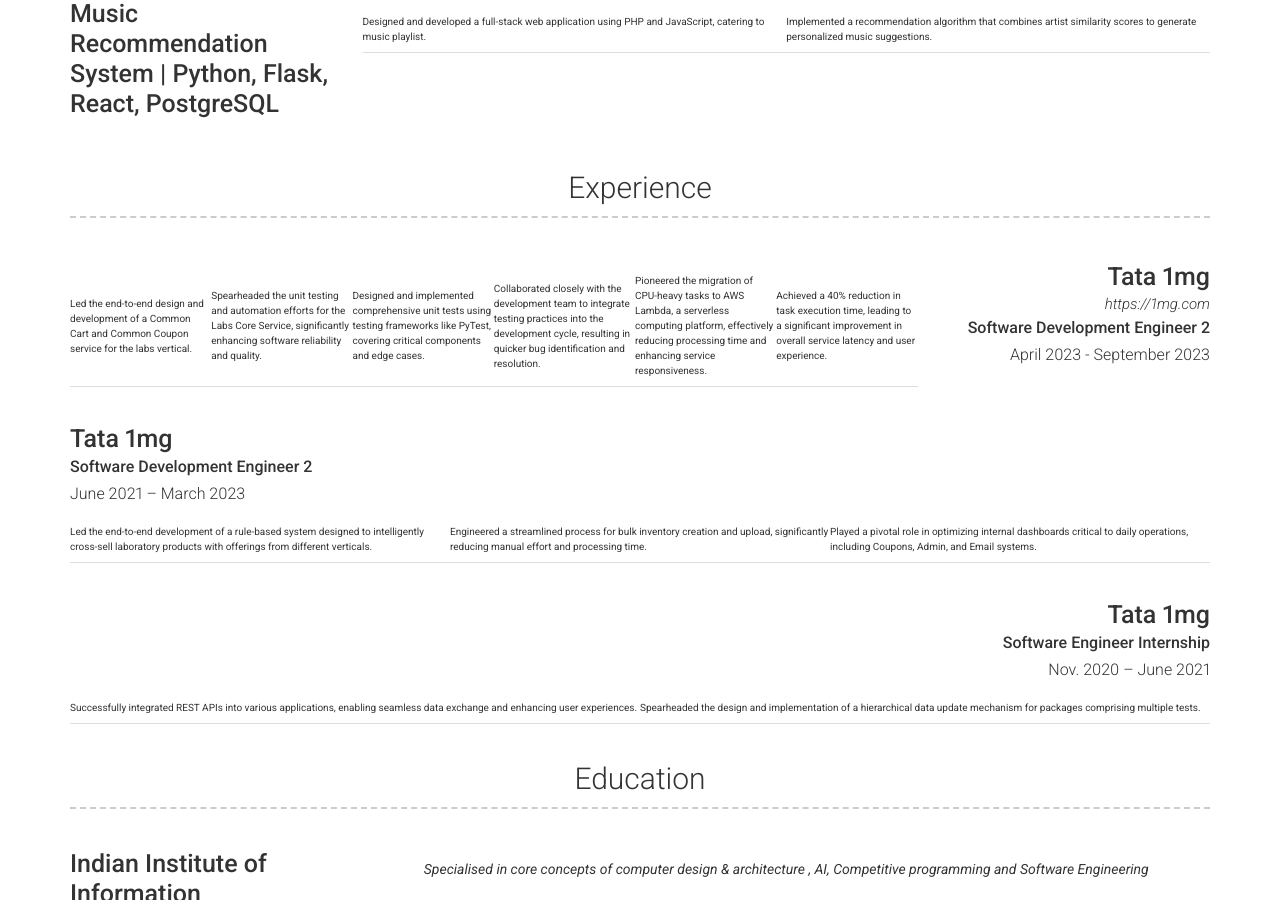
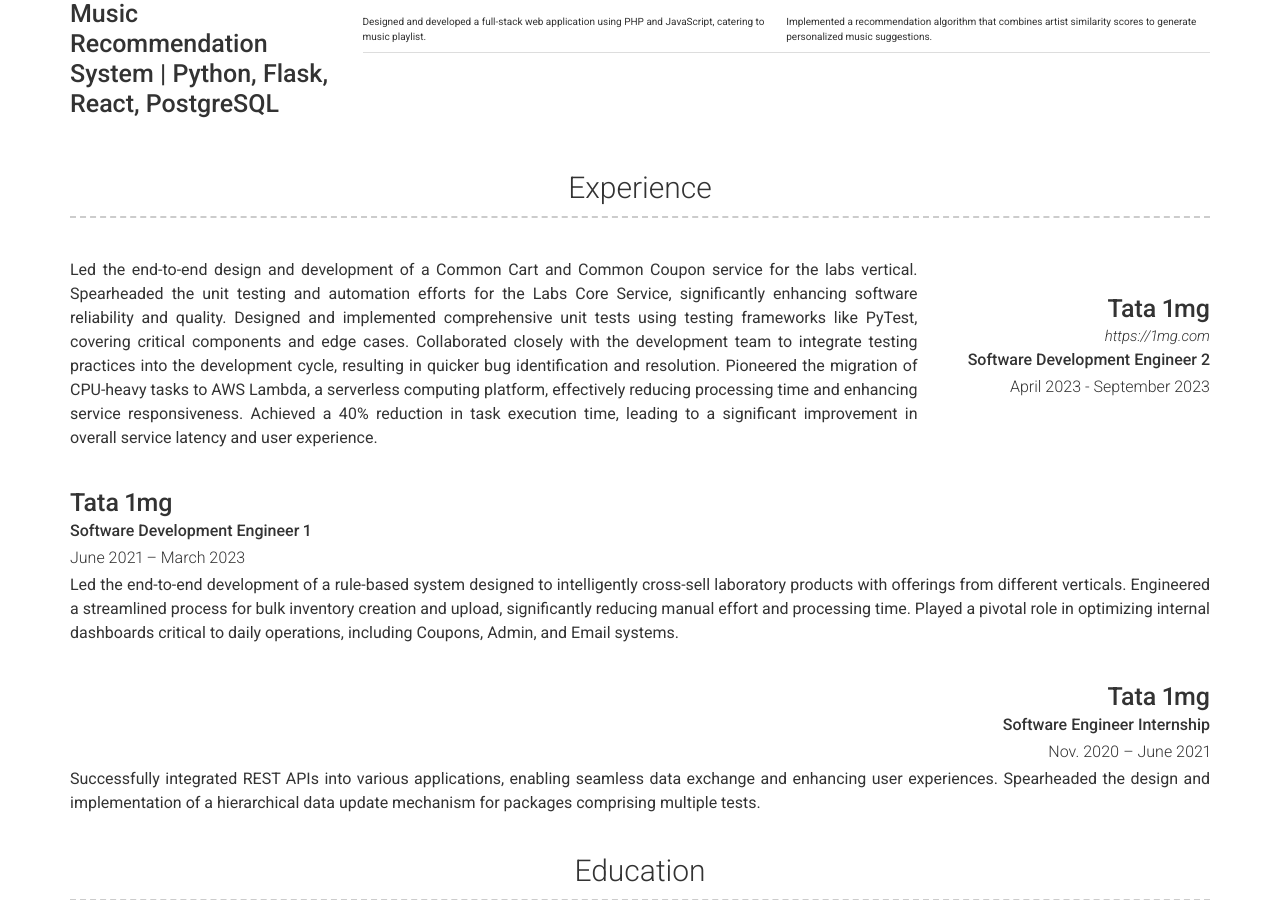
Before and after one commit to ramdevji/ramdevgodara.github.io, a Jekyll site: the page built from index.md, in a window 1280 px wide and 900 px high, scrolled down 790 px. Built offline with Jekyll 4.4.1, drawn with Linux system fonts in a browser that asks for light colours; nearby versions of some CDN libraries.

Commit message:
Update experience.yml

```diff
--- a/_test/_data/experience.yml
+++ b/_test/_data/experience.yml
@@ -4,26 +4,26 @@
   job_title: Software Development Engineer 2
   dates: April 2023 - September 2023
   description: >
-    Led the end-to-end design and development of a Common Cart and Common Coupon service for the labs vertical.|
+    Led the end-to-end design and development of a Common Cart and Common Coupon service for the labs vertical.
     Spearheaded the unit testing and automation efforts for the Labs Core Service, significantly enhancing software
-    reliability and quality.|
+    reliability and quality.
     Designed and implemented comprehensive unit tests using testing frameworks like PyTest, covering critical
-    components and edge cases.|
+    components and edge cases.
     Collaborated closely with the development team to integrate testing practices into the development cycle, resulting
-    in quicker bug identification and resolution.|
+    in quicker bug identification and resolution.
     Pioneered the migration of CPU-heavy tasks to AWS Lambda, a serverless computing platform, effectively reducing
-    processing time and enhancing service responsiveness.|
+    processing time and enhancing service responsiveness.
     Achieved a 40% reduction in task execution time, leading to a significant improvement in overall service latency and
     user experience.
 
 - layout: top
   company: Tata 1mg
-  job_title: Software Development Engineer 2
+  job_title: Software Development Engineer 1
   dates: June 2021 – March 2023
   description: >
     Led the end-to-end development of a rule-based system designed to intelligently cross-sell laboratory products with offerings from
-    different verticals. |
-    Engineered a streamlined process for bulk inventory creation and upload, significantly reducing manual effort and processing time.|
+    different verticals.
+    Engineered a streamlined process for bulk inventory creation and upload, significantly reducing manual effort and processing time.
     Played a pivotal role in optimizing internal dashboards critical to daily operations, including Coupons, Admin, and Email systems.
 
 - layout: top-right
@@ -33,6 +33,6 @@
       dates: Nov. 2020 – June 2021
   description: >
     Successfully integrated REST APIs into various applications, enabling seamless data exchange and enhancing user
-    experiences. |
+    experiences.
     Spearheaded the design and implementation of a hierarchical data update mechanism for packages comprising
     multiple tests.
```
